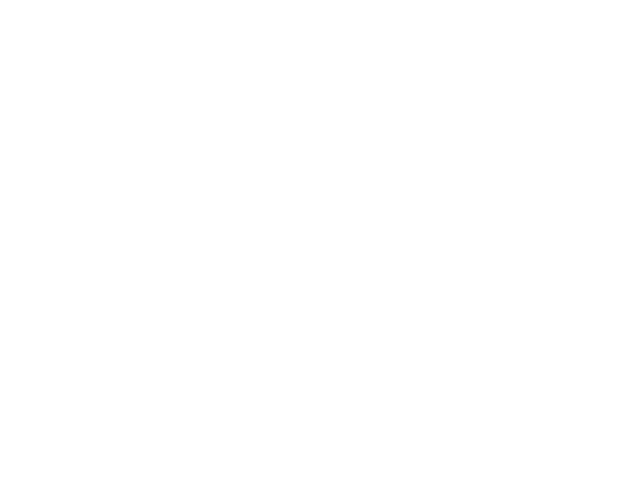
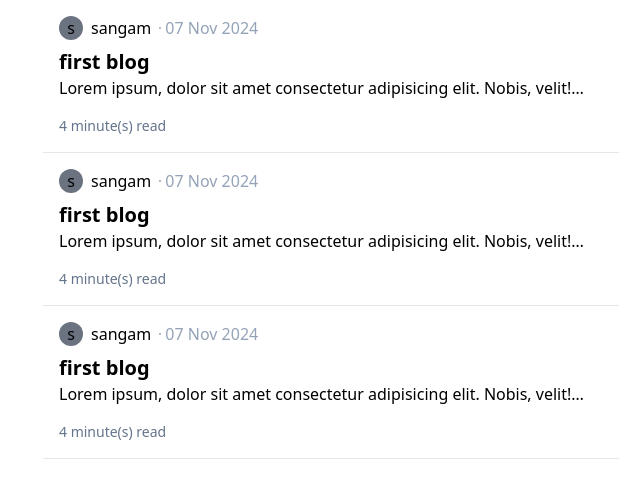
Before and after one commit to Sangam5756/Medium-Blog, a React (Vite) app in the folder Medium/frontend/: page /blogs in a window 1280 px wide. Before the commit this address had no page. Shown: the top 498 px of the page, without its empty margins (309-949 px from the left). Built offline with nearby package versions, Linux system fonts and the light colour scheme.

Commit message:
blogs page implemented

```diff
--- a/Medium/frontend/src/App.tsx
+++ b/Medium/frontend/src/App.tsx
@@ -1,22 +1,22 @@
-import { BrowserRouter, Route, Routes } from 'react-router-dom'
-import Signin from './pages/Signin'
-import Signup from './pages/Signup'
-import Blog from './pages/Blog'
-
+import { BrowserRouter, Route, Routes } from "react-router-dom";
+import Signin from "./pages/Signin";
+import Signup from "./pages/Signup";
+import Blog from "./pages/Blog";
+import Blogs from "./pages/Blogs";
 
 const App = () => {
   return (
     <>
       <BrowserRouter>
         <Routes>
-          <Route path='/signin' element={<Signin/>}/>
-          <Route path='/signup' element={<Signup/>}/>
-          <Route path='/blog/:id' element={<Blog/>}/>
+          <Route path="/signin" element={<Signin />} />
+          <Route path="/signup" element={<Signup />} />
+          <Route path="/blog/:id" element={<Blog />} />
+          <Route path="/blogs" element={<Blogs />} />
         </Routes>
       </BrowserRouter>
+    </>
+  );
+};
 
-    </>
-  )
-}
-
-export default App
+export default App;
--- /dev/null
+++ b/Medium/frontend/src/components/Avatar.tsx
@@ -0,0 +1,14 @@
+import React from "react";
+
+const Avatar = ({ name }: { name: string }) => {
+  return (
+      <div className="relative inline-flex items-center justify-center w-6 h-6 overflow-hidden bg-gray-500 rounded-full dark:bg-gray-600">
+        <span className="font-sm font-extralight text-black dark:text-gray-300">
+          {name[0]}
+        </span>
+      </div>
+
+  );
+};
+
+export default Avatar;
--- /dev/null
+++ b/Medium/frontend/src/components/BlogCard.tsx
@@ -0,0 +1,47 @@
+import React from "react";
+import Avatar from "./Avatar";
+import Dot from "./Dot";
+
+interface BlogCardProps {
+    authorName: string;
+    title: string;
+    content: string;
+    publishedDate: string;
+}
+
+const BlogCard = ({
+    authorName,
+    title,
+    content,
+    publishedDate,
+}: BlogCardProps) => {
+    return (
+        <div className="p-4 border-b border-gray-200">
+            <div className="flex">
+                <div className="flex font-extralight flex-col justify-center">
+                    <Avatar name={authorName} />
+                </div>
+
+                <div className="font-extralight pl-2">{authorName}</div>
+
+                <div className="flex flex-col justify-center pl-2">
+                    <Dot />
+                </div>
+
+                <div className="pl-1 font-thin text-slate-400">{publishedDate}</div>
+            </div>
+
+            <div className="text-xl font-bold pt-2">{title}</div>
+
+            <div className="text-ellipsis line-clamp-1 font-thin text-md">
+                {content}
+            </div>
+
+            <div className="text-sm text-slate-500 font-thin pt-4">{`${Math.ceil(
+                content.length / 100
+            )} minute(s) read`}</div>
+        </div>
+    );
+};
+
+export default BlogCard;
--- /dev/null
+++ b/Medium/frontend/src/components/Dot.tsx
@@ -0,0 +1,9 @@
+import React from 'react'
+
+const Dot = () => {
+  return (
+    <div className='w-0.5 h-0.5 bg-gray-400  rounded-full'></div>
+  )
+}
+
+export default Dot
--- /dev/null
+++ b/Medium/frontend/src/pages/Blogs.tsx
@@ -0,0 +1,37 @@
+import React from "react";
+import BlogCard from "../components/BlogCard";
+
+const Blogs = () => {
+  return (
+    <div className="flex justify-center">
+      <div className="max-w-xl">
+        <BlogCard
+          authorName={"sangam"}
+          title={"first blog"}
+          content={
+            "Lorem ipsum, dolor sit amet consectetur adipisicing elit. Nobis, velit! Provident inventore earum dignissimos sunt repellat cupiditate deleniti, nobis voluptatem voluptatibus ab modi recusandae amet quae ad dolore aut dolorum nostrum fugit, et veritatis praesentium quibusdam.  assumenda perferendis quos. Officia "
+          }
+          publishedDate={"07 Nov 2024"}
+        />
+        <BlogCard
+          authorName={"sangam"}
+          title={"first blog"}
+          content={
+            "Lorem ipsum, dolor sit amet consectetur adipisicing elit. Nobis, velit! Provident inventore earum dignissimos sunt repellat cupiditate deleniti, nobis voluptatem voluptatibus ab modi recusandae amet quae ad dolore aut dolorum nostrum fugit, et veritatis praesentium quibusdam.  assumenda perferendis quos. Officia "
+          }
+          publishedDate={"07 Nov 2024"}
+        />
+        <BlogCard
+          authorName={"sangam"}
+          title={"first blog"}
+          content={
+            "Lorem ipsum, dolor sit amet consectetur adipisicing elit. Nobis, velit! Provident inventore earum dignissimos sunt repellat cupiditate deleniti, nobis voluptatem voluptatibus ab modi recusandae amet quae ad dolore aut dolorum nostrum fugit, et veritatis praesentium quibusdam.  assumenda perferendis quos. Officia "
+          }
+          publishedDate={"07 Nov 2024"}
+        />
+      </div>
+    </div>
+  );
+};
+
+export default Blogs;
```
Also changed, not shown: 1 other file (tests, documents, lock files or other folders).
